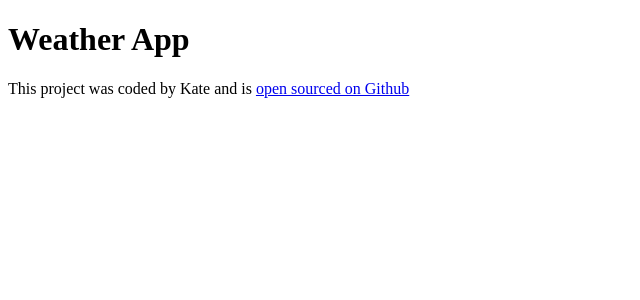
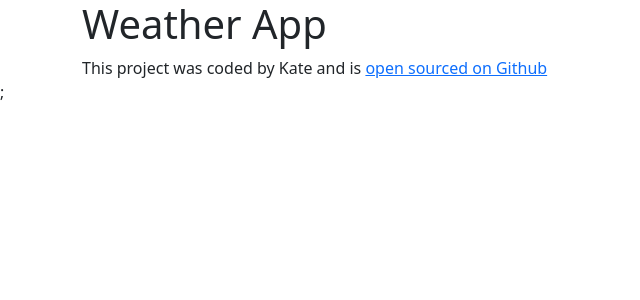
Before and after one commit to Kate465/reactproject, a React (Vite) app: page / in a window 1280 px wide. Shown: the top 300 px of the page, without its empty margins (0-640 px from the left). Built offline with nearby package versions, Linux system fonts and the light colour scheme.

Commit message:
added bootstrap to project

```diff
--- a/package.json
+++ b/package.json
@@ -10,6 +10,7 @@
     "preview": "vite preview"
   },
   "dependencies": {
+    "bootstrap": "^5.3.8",
     "react": "^19.2.7",
     "react-dom": "^19.2.7"
   },
--- a/src/App.jsx
+++ b/src/App.jsx
@@ -2,11 +2,13 @@ import React from 'react';
 
 function App() {
    return<div className="App">
+   <div className="container">
    <h1>Weather App</h1>
    <footer> This project was coded by Kate and is < a href= "https://github.com/Kate465/reactproject" target="_blank"> open sourced on Github
     </a>
    </footer>
    </div>;
+   </div>
     }
 
 export default App;
--- a/src/main.jsx
+++ b/src/main.jsx
@@ -1,5 +1,6 @@
 import { StrictMode } from 'react'
 import { createRoot } from 'react-dom/client'
+import 'bootstrap/dist/css/bootstrap.css'
 
 import App from './App.jsx'
 
```
Also changed, not shown: 1 other file (tests, documents, lock files or other folders).
